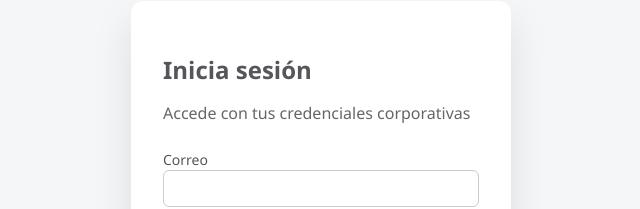
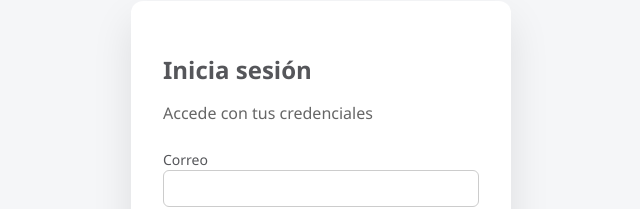
Before and after one commit to jose-rivera-aralo/erp-terminal-nld, a Next.js app: page /login in a window 1280 px wide. Shown: the part 213-422 px from the top of the page, without its empty margins (319-959 px from the left). Built offline with nearby package versions, Linux system fonts and the light colour scheme; no server answers.

Commit message:
Corrige flujo de login y estado de carga

```diff
--- a/app/login/page.tsx
+++ b/app/login/page.tsx
@@ -38,7 +38,7 @@ export default function LoginPage() {
     } catch (err) {
       setError('Error inesperado al iniciar sesión')
     } finally {
-      setLoading(false)
+        setLoading(false)
     }
   }
 
@@ -64,7 +64,7 @@ export default function LoginPage() {
       >
         <h2 style={{ marginBottom: 8 }}>Inicia sesión</h2>
         <p style={{ marginBottom: 24, color: '#666' }}>
-          Accede con tus credenciales corporativas
+          Accede con tus credenciales
         </p>
 
         <label style={{ fontSize: 14 }}>Correo</label>
```
